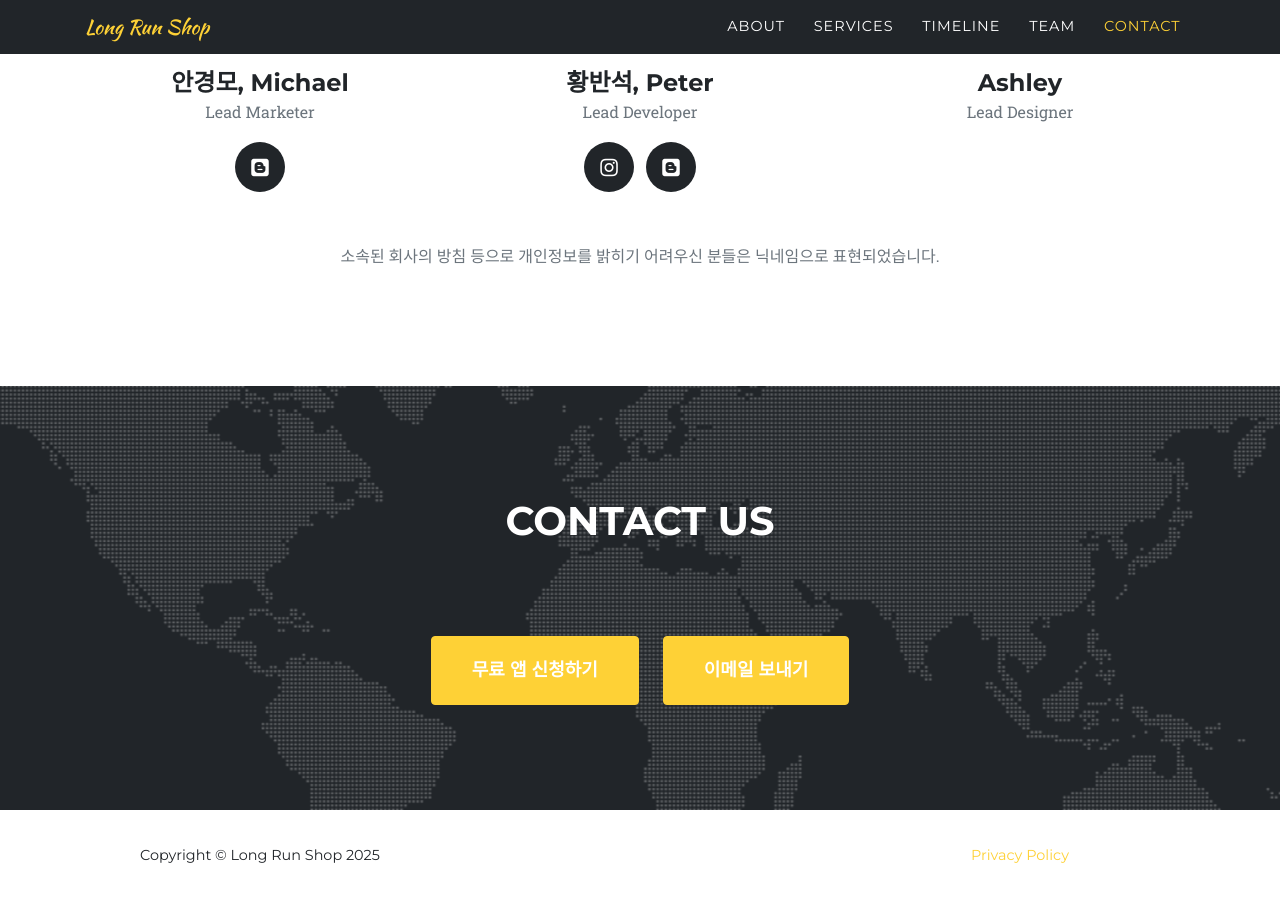
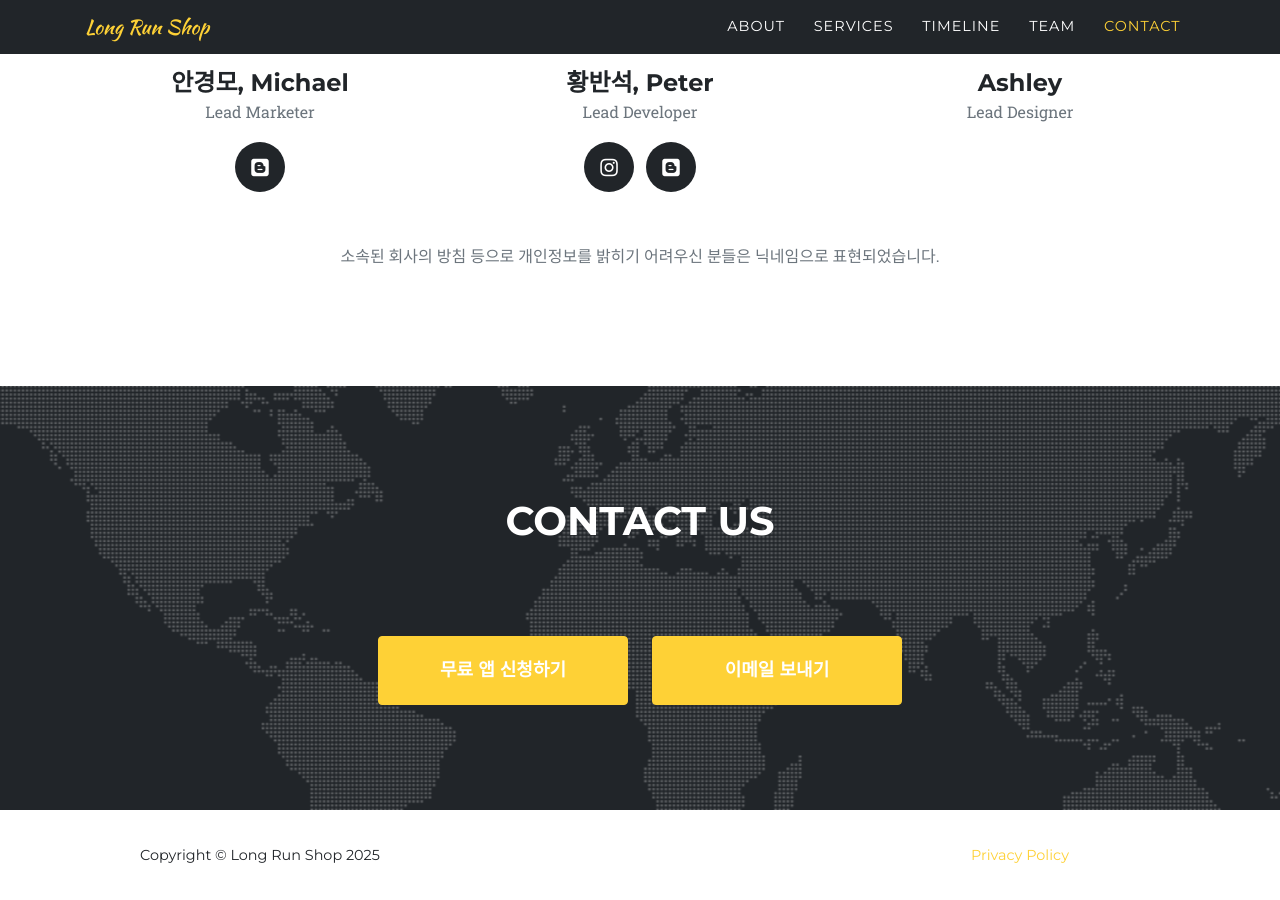
Before and after one commit to WowPeter/long-run-shop, a Jekyll site: the page built from index.md, in a window 1280 px wide and 900 px high, scrolled down 3898 px. Built offline with Jekyll 4.4.1, drawn with Linux system fonts in a browser that asks for light colours; some web fonts are replaced; grey boxes are pictures that could not be loaded.

Commit message:
- feat: Contact, 이메일 보내기 버튼 추가

```diff
--- a/_includes/contact.html
+++ b/_includes/contact.html
@@ -12,8 +12,8 @@
     <div class="row">
       <div class="col-lg-12">
         <div class="col-lg-12 text-center">
-          <a class="btn btn-primary btn-xl text-uppercase js-scroll-trigger" href="https://forms.gle/D4HUKKyKvB5JuoAh7" target="_blank">무료 앱 신청하기</a>
-          <a class="btn btn-primary btn-xl text-uppercase js-scroll-trigger" href="mailto:trnfriends@gmail.com">이메일 보내기</a>
+          <a class="btn btn-primary btn-xl text-uppercase js-scroll-trigger" style="width: 250px;" href="https://forms.gle/D4HUKKyKvB5JuoAh7" target="_blank">무료 앱 신청하기</a>
+          <a class="btn btn-primary btn-xl text-uppercase js-scroll-trigger" style="width: 250px;" href="mailto:trnfriends@gmail.com"> 이메일 보내기 </a>
         </div>
       </div>
     </div>
@@ -32,8 +32,8 @@
     <div class="row">
       <div class="col-lg-12">
         <div class="col-lg-12 text-center">
-          <a class="btn btn-primary btn-xl text-uppercase js-scroll-trigger" href="https://forms.gle/D4HUKKyKvB5JuoAh7" target="_blank">무료 앱 신청하기</a>
-          <a class="btn btn-primary btn-xl text-uppercase js-scroll-trigger" href="mailto:trnfriends@gmail.com">이메일 보내기</a>
+          <a class="btn btn-primary btn-xl text-uppercase js-scroll-trigger" style="width: 250px;" href="https://forms.gle/D4HUKKyKvB5JuoAh7" target="_blank">무료 앱 신청하기</a>
+          <a class="btn btn-primary btn-xl text-uppercase js-scroll-trigger" style="width: 250px;" href="mailto:trnfriends@gmail.com"> 이메일 보내기 </a>
         </div>
       </div>
     </div>
```
